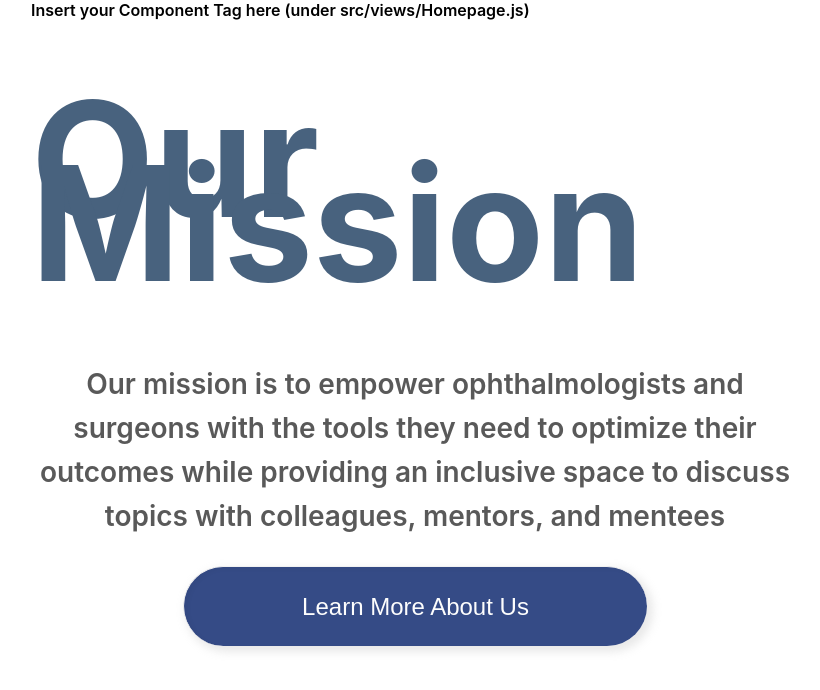
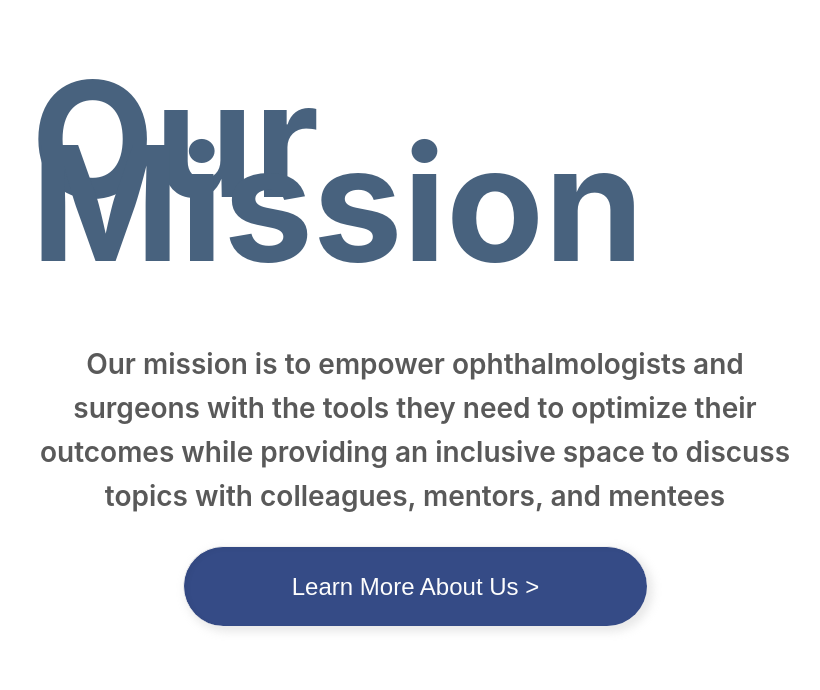
Before and after one commit to eyelabsai/EyeSpace-Website, a React (Create React App) app: page / in a window 1280 px wide. Shown: the top 690 px of the page, without its empty margins (225-1045 px from the left). Built offline with nearby package versions, Linux system fonts and the light colour scheme.

Commit message:
fixed React formatting

```diff
--- a/src/views/Homepage/Homepage.js
+++ b/src/views/Homepage/Homepage.js
@@ -1,12 +1,14 @@
 import React from "react";
+// import "./Homepage.css";
+
+// import your component here so you can use it
 import Mission from "./Mission/Mission";
-// be sure to import the css file!
 
 export default class Homepage extends React.Component {
     render() {
       return (
         <div className="homepage">
-          Insert your Component Tag here (under src/views/Homepage.js)
+          {/** This is where you use the component that you used. Simply type the component name inside of <ComponentName/> */}
           <Mission/>
         </div>
       );
--- a/src/views/Homepage/Mission/Mission.js
+++ b/src/views/Homepage/Mission/Mission.js
@@ -19,7 +19,7 @@ export default class Mission extends React.Component { // replace "TestCOmponent
         <p>Our mission is to empower ophthalmologists and surgeons with the tools they need to optimize their outcomes while providing an inclusive space to discuss topics with colleagues, mentors, and mentees</p>
       </div>
       <div id = "btn">
-        <button>Learn More About Us</button>
+        <button>Learn More About Us &gt; </button>
       </div>
     </div>
     );
```
